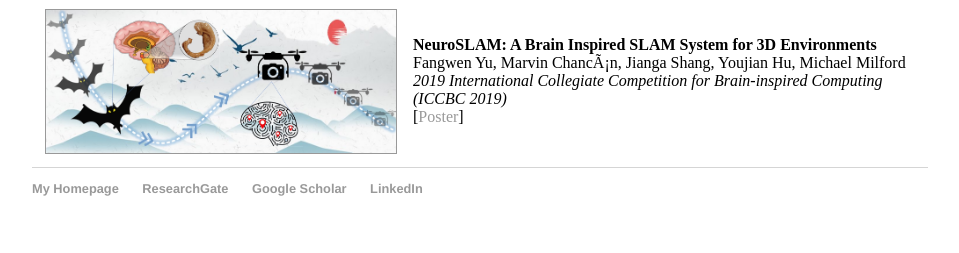
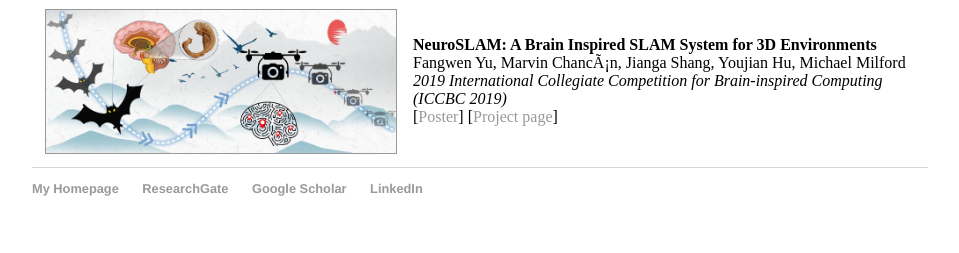
Before and after one commit to mchancan/mchancan.github.io, a Jekyll site: the page built from index.html, in a window 1280 px wide. Shown: the part 1076-1329 px from the top of the page, without its empty margins (160-1119 px from the left). Built offline with Jekyll 4.4.1, drawn with Linux system fonts in a browser that asks for light colours; comment, search, counter and statistics services are not loaded.

Commit message:
Update index.html

```diff
--- a/index.html
+++ b/index.html
@@ -80,6 +80,7 @@ title: Marvin Chancán
 			Fangwen Yu, Marvin Chancán, Jianga Shang, Youjian Hu, Michael Milford <br>
 			<em>2019 International Collegiate Competition for Brain-inspired Computing (ICCBC 2019)</em> <br>
 			[<a href="https://www.researchgate.net/publication/336813940_NeuroSLAM_A_Brain_Inspired_SLAM_System_for_3D_Environments">Poster</a>]
+			[<a href="https://www.neuroslam.net/">Project page</a>]
 		</td>
 	</tr>
 </table>
```
